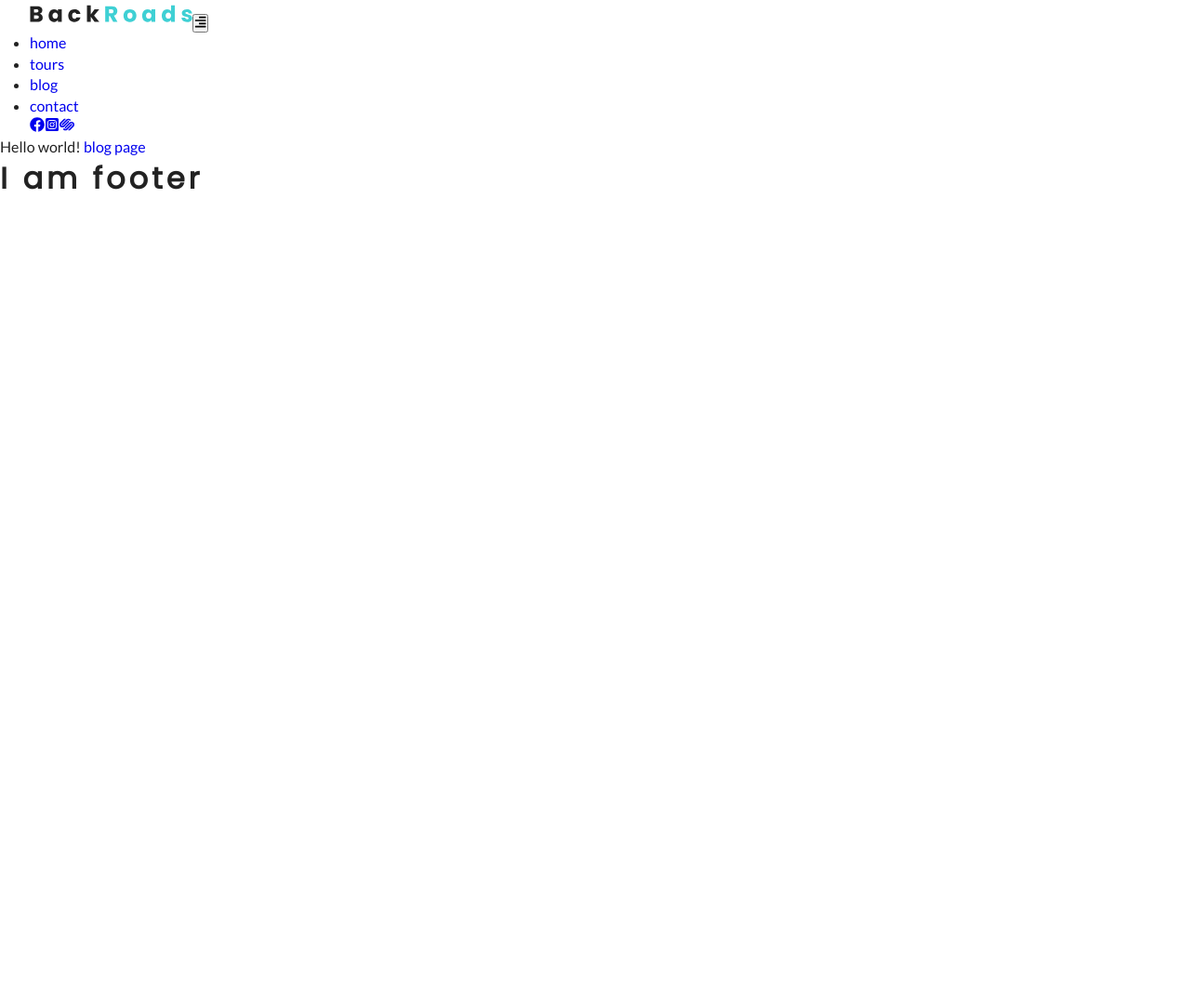
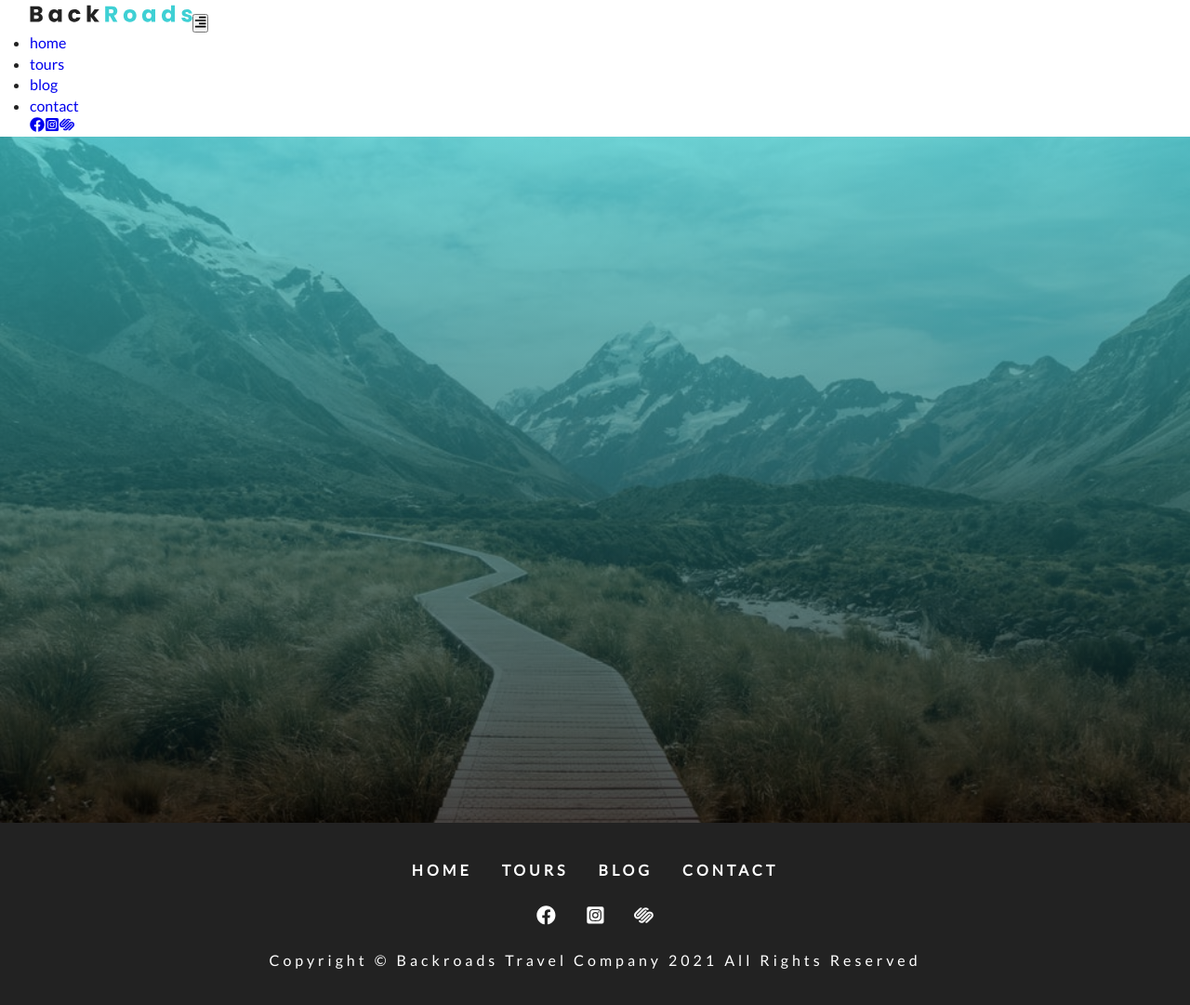
Before and after one commit to daniriian/backroads, a Gatsby site: page / in a window 1280 px wide. Shown: the whole page at 93% size. Before the commit the page ends 800 px from the top, so only its background shows below. Built offline with nearby package versions, Linux system fonts and the light colour scheme; Gatsby itself is replaced by a stand-in of ours.

Commit message:
Added SimpleHero component

```diff
--- a/src/components/Footer.js
+++ b/src/components/Footer.js
@@ -1,10 +1,41 @@
 import React from "react"
+
+import links from "../constants/links"
+import socialIcons from "../constants/social-icons"
+
+import { Link } from "gatsby"
+
+import styles from "../css/footer.module.css"
 
 const Footer = () => {
   return (
-    <div>
-      <h1>I am footer</h1>
-    </div>
+    <footer className={styles.footer}>
+      <div className={styles.links}>
+        {links.map((item, index) => {
+          return (
+            <Link to={item.path} key={index}>
+              {item.text}
+            </Link>
+          )
+        })}
+      </div>
+      <div className={styles.icons}>
+        {socialIcons.map((item, index) => (
+          <a
+            key={index}
+            href={item.url}
+            target="_blank"
+            rel="noopener noreferrer"
+          >
+            {item.icon}
+          </a>
+        ))}
+      </div>
+      <div className={styles.copyright}>
+        copyright &copy; backroads travel company {new Date().getFullYear()} all
+        rights reserved
+      </div>
+    </footer>
   )
 }
 
--- /dev/null
+++ b/src/components/SimpleHero.js
@@ -0,0 +1,7 @@
+import React from "react"
+
+const SimpleHero = ({ children }) => {
+  return <header className="defaultHero">{children}</header>
+}
+
+export default SimpleHero
--- a/src/pages/index.js
+++ b/src/pages/index.js
@@ -2,10 +2,12 @@
 import { Link } from "gatsby"
 import Layout from "../components/Layout"
 
+import SimpleHero from "../components/SimpleHero"
+
 export default function Home() {
   return (
     <Layout>
-      Hello world! <Link to="/blog/">blog page</Link>
+      <SimpleHero />
     </Layout>
   )
 }
```
